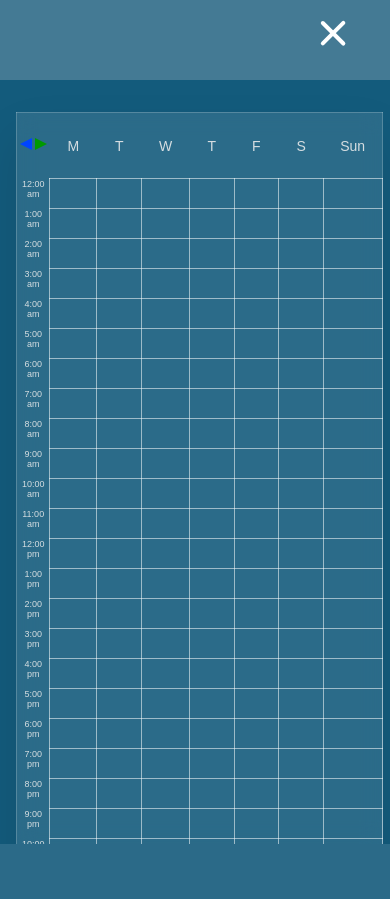
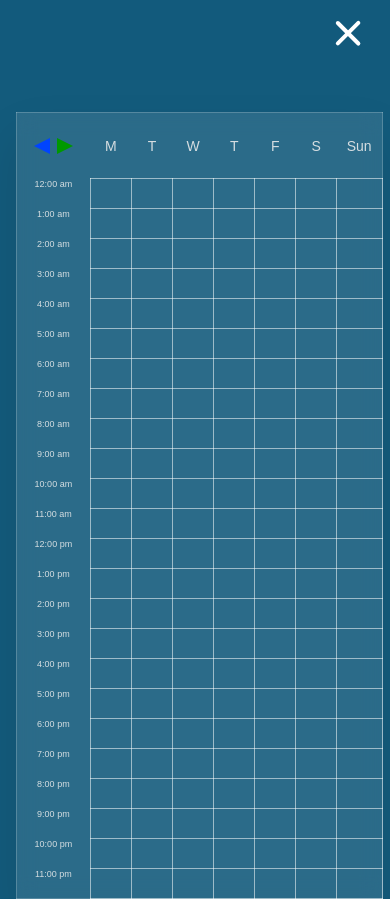
Before and after one commit to onefastcat/Intermittent-Fasting, a Flask app: page / in a window 390 px wide. Before the commit the page ends 844 px from the top, so only its background shows below. Run offline with Flask 3, Linux system fonts and the light colour scheme; lists and menus that the app fills with data are empty.

Commit message:
responsive elements

```diff
--- a/app/static/mealSchedule.css
+++ b/app/static/mealSchedule.css
@@ -6,8 +6,6 @@ html, body{
     background: #135b7c;
     margin: 0px;
     padding: 0px;
-
-    /* height: 100vh; */
     height: 100vh;
     overflow: auto;
 
@@ -23,11 +21,10 @@ html, body{
     color: rgba(237, 237, 237, 0.884);
     position: relative;
     top: 0;
-    width: 100%;
+    width: 90%;
     height: 100%;
     display: flex;
     justify-content: center;
-    align-items: center;
     flex-direction: column;
     height: auto;
 }
@@ -62,9 +59,10 @@ form{
 
   display: flex;
   justify-content:left;
-
+  width: 96%;
   position: relative;
   margin: 0 30px 0;
+  padding: 0 2rem 0;
   /* width: clamp(400px, 60vw 1500px); */
 
 
@@ -76,9 +74,10 @@ form{
 
 .sticky {
   position: fixed;
-  background-color: #57869dbe;
+  background-color: #135b7ca7;
   top: 0;
   width: 100%;
+
   z-index: 1;
 
 }
@@ -102,8 +101,9 @@ a {
   box-shadow: 0 25px 45px rgba(0,0,0,0.1);
   border: solid thin rgba(255, 255, 255, 0.2);
   backdrop-filter: blur(10px);
-  padding: 10rem;
-  margin: 6rem 1rem 1rem 1rem;
+  margin: 2rem 1rem 1rem 1rem;
+  position: absolute;
+  top: 5rem;
 
 }
 
@@ -406,14 +406,11 @@ a.disabled {
       height: 30px;
       right: 100%;
 
+      display: block;
+      align-self: left;
     }
 
-    #navbar form {
-      display: block;
-      align-self: left;
 
-
-    }
 
 
     #navbar.active form{
@@ -474,6 +471,7 @@ a.disabled {
 
     .week_schedule_container{
 
+
     }
 
     .hour {
@@ -494,7 +492,8 @@ a.disabled {
 
     .data_cell{
 
-      width: 120px;
+
+      width: 40px;
       border: solid 1px rgba(255, 255, 255, 0.542);
     }
 
@@ -503,7 +502,7 @@ a.disabled {
     }
 
     .corner {
-      font-size: 10px;
+      font-size: 14px;
     }
 
   }
--- a/app/templates/mealSchedule.html
+++ b/app/templates/mealSchedule.html
@@ -14,7 +14,7 @@
   <div class="container">
 
 
-    <div class="nav_container">
+    <div class="nav_container sticky">
 
       <nav id="navbar" class = "sticky">
 
@@ -54,21 +54,12 @@
 
              <a href="/clear" type="reset" id='reset' name="reset_btn" value="Refresh">Refresh</a>
             </div>
-
-
           </form>
-
-
-
         </div>
-
         <button class="hamburger active">
           <div class="bar"></div>
 
         </button>
-
-
-
       </nav>
 
     </div>
```
